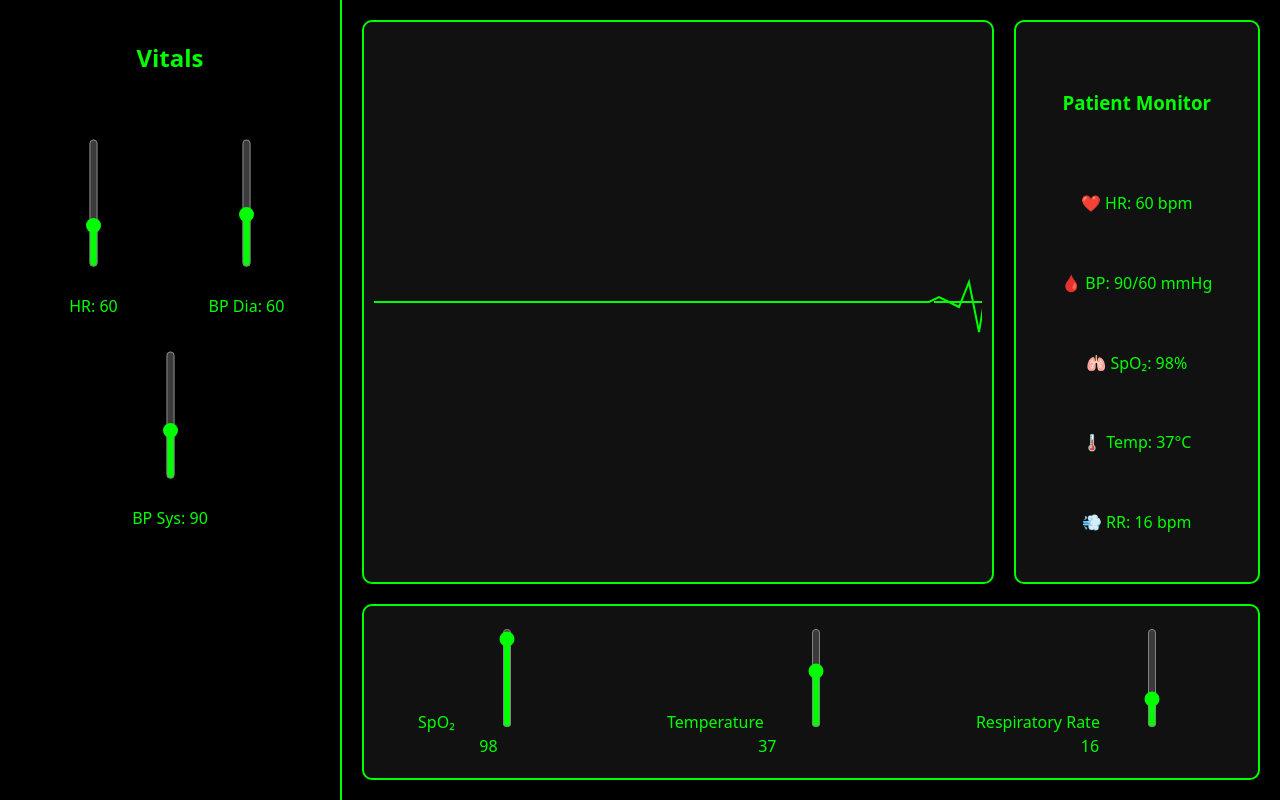
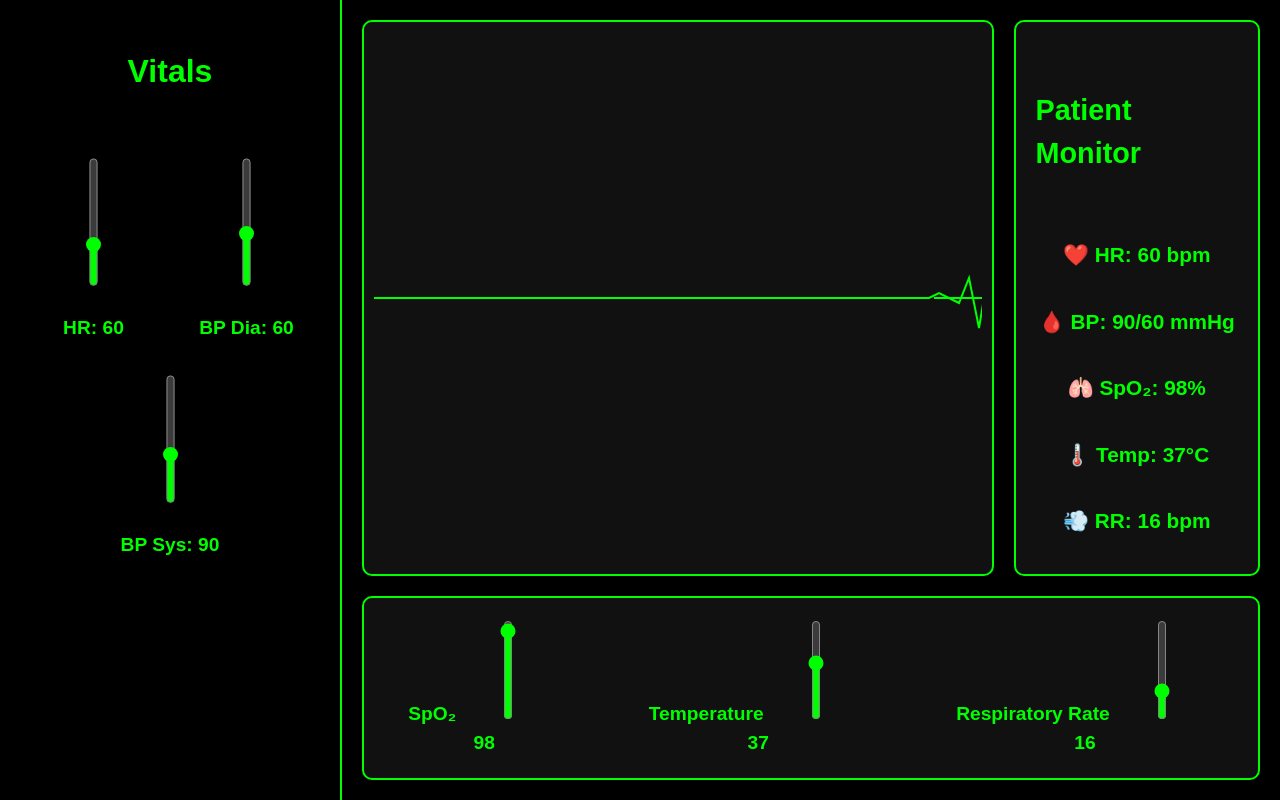
Before and after one commit to alexanderhu77/BlueChip, a React (Vite) app in the folder client/: page / in a window 1280 px wide. Built offline with nearby package versions, Linux system fonts and the light colour scheme; no server answers.

Commit message:
bold text

```diff
--- a/client/src/App.jsx
+++ b/client/src/App.jsx
@@ -43,6 +43,8 @@ function App() {
       minHeight: '100vh',
       backgroundColor: '#000000',
       color: '#00FF00',
+      fontFamily: 'Arial, sans-serif',
+      fontWeight: 'bold',
     }}>
 
       {/* Left Sidebar */}
@@ -55,7 +57,7 @@ function App() {
         padding: '20px',
         borderRight: '2px solid #00FF00',
       }}>
-        <h2>Vitals</h2>
+        <h2 style={{ fontSize: '2rem', marginBottom: '20px' }}>Vitals</h2>
         <div style={{
           display: 'flex',
           flexDirection: 'row',
@@ -112,9 +114,10 @@ function App() {
             flexDirection: 'column',
             alignItems: 'center',
             justifyContent: 'space-around',
-            padding: '20px'
+            padding: '20px',
+            fontSize: '1.3rem'
           }}>
-            <h3>Patient Monitor</h3>
+            <h3 style={{ fontSize: '1.8rem' }}>Patient Monitor</h3>
             <div>❤️ HR: {heartRate} bpm</div>
             <div>🩸 BP: {bpSys}/{bpDia} mmHg</div>
             <div>🫁 SpO₂: {spo2}%</div>
@@ -163,7 +166,7 @@ function Slider({ label, value, setValue, min, max }) {
           accentColor: '#00FF00',
         }}
       />
-      <div style={{ marginTop: '10px' }}>{label}: {value}</div>
+      <div style={{ marginTop: '10px', fontSize: '1.2rem' }}>{label}: {value}</div>
     </div>
   );
 }
@@ -171,7 +174,7 @@ function Slider({ label, value, setValue, min, max }) {
 function Knob({ label, value, setValue, min, max }) {
   return (
     <div style={{ textAlign: 'center' }}>
-      <label>{label}</label>
+      <label style={{ fontSize: '1.2rem' }}>{label}</label>
       <input
         type="range"
         min={min}
@@ -185,11 +188,12 @@ function Knob({ label, value, setValue, min, max }) {
           accentColor: '#00FF00',
         }}
       />
-      <div>{value}</div>
+      <div style={{ fontSize: '1.2rem' }}>{value}</div>
     </div>
   );
 }
 
+// 🧠 New Moving Realistic EKG Line
 function EKGLine({ heartRate }) {
   const [points, setPoints] = useState(generateFlatline());
   const [lastBeatTime, setLastBeatTime] = useState(Date.now());
@@ -197,22 +201,20 @@ function EKGLine({ heartRate }) {
   useEffect(() => {
     const interval = setInterval(() => {
       const now = Date.now();
-      let newPoints = points.map(([x, y]) => [x - 5, y]).filter(([x]) => x >= 0); // move left
+      let newPoints = points.map(([x, y]) => [x - 5, y]).filter(([x]) => x >= 0);
 
-      const beatInterval = heartRate > 0 ? (60000 / heartRate) : Infinity; // ms per beat
+      const beatInterval = heartRate > 0 ? (60000 / heartRate) : Infinity;
 
       if (now - lastBeatTime >= beatInterval && heartRate > 0) {
-        // Insert a PQRST waveform
-        const pqrst = generatePQRST();
+        const pqrst = generatePQRST(heartRate);
         newPoints = newPoints.concat(pqrst.map(([x, y]) => [x + 1000, y]));
         setLastBeatTime(now);
       } else {
-        // Add flatline point
         newPoints.push([1000, 50]);
       }
 
       setPoints(newPoints);
-    }, 50); // update every 50ms
+    }, 50);
 
     return () => clearInterval(interval);
   }, [heartRate, points, lastBeatTime]);
@@ -229,23 +231,25 @@ function EKGLine({ heartRate }) {
   );
 }
 
-// Generate a realistic PQRST waveform
-function generatePQRST() {
+// Realistic PQRST waveform with dynamic R amplitude
+function generatePQRST(heartRate) {
+  const rPeak = Math.min(80 + (heartRate - 60) * 0.5, 110); // cap max
+
   return [
-    [0, 50],   // baseline before P
+    [0, 50],   // baseline
     [10, 45],  // P wave up
     [20, 50],  // back to baseline
     [30, 55],  // small bump before Q
     [40, 30],  // Q dip
-    [50, 80],  // R peak
+    [50, rPeak],  // dynamic R peak
     [60, 20],  // S dip
-    [70, 50],  // return to baseline
-    [80, 60],  // T wave up
-    [90, 50],  // back to baseline after T
+    [70, 50],  // baseline
+    [80, 60],  // T wave
+    [90, 50],  // baseline after T
   ];
 }
 
-// Generate a flatline (initial points)
+// Initial flatline
 function generateFlatline() {
   const pts = [];
   for (let i = 0; i < 200; i++) {
@@ -254,23 +258,4 @@ function generateFlatline() {
   return pts;
 }
 
-function shiftPoints(points, shouldSpike) {
-  const newPoints = points.map(([x, y]) => [x - 10, y]).filter(([x]) => x >= 0);
-
-  if (shouldSpike) {
-    const random = Math.random();
-    if (random < 0.05) {
-      newPoints.push([1000, 20]); // spike up
-    } else if (random < 0.1) {
-      newPoints.push([1000, 80]); // spike down
-    } else {
-      newPoints.push([1000, 50]); // flat
-    }
-  } else {
-    newPoints.push([1000, 50]); // always flat if no heart rate
-  }
-
-  return newPoints;
-}
-
 export default App;
```
